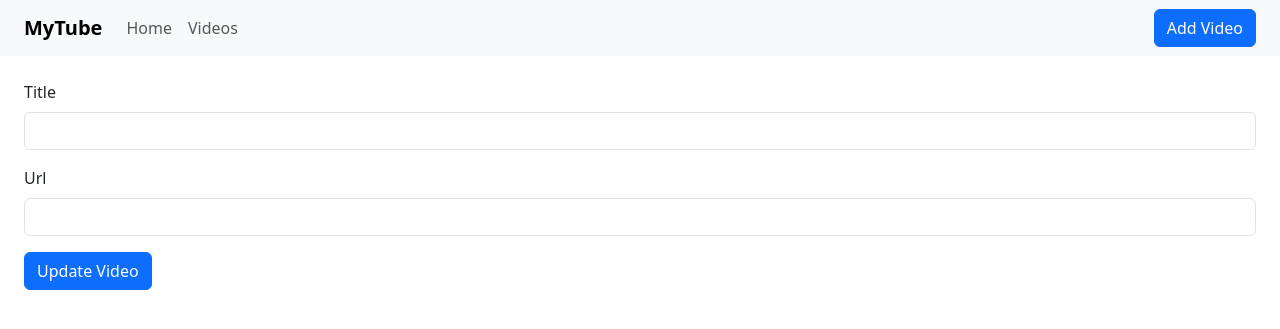
After one commit to nino-mau/flask-devops-project, a Flask app: template templates/video-update.html in a window 1280 px wide. The commit adds this page. Shown: the top 329 px of the page. Run offline with Flask 3, Linux system fonts and the light colour scheme; the template is opened without the code that fills it, so the values that code supplies are empty.

Commit message:
:sparkles:feat(video-update): implement video updating

```diff
--- a/app.py
+++ b/app.py
@@ -70,5 +70,27 @@ def delete_video(id):
     return redirect(url_for("home"))
 
 
+@app.route("/videos/update/<string:id>", methods=["POST", "GET"])
+def update_video(id):
+    video = Video.get(id)
+
+    if not video:
+        return render_template("error.html", code="400", message="Bad Request")
+
+    if request.method == "POST":
+        title = request.form["title"]
+        url = url_to_embed(request.form["url"])
+
+        if not title:
+            flash("Title is required!")
+        elif not url:
+            flash("Content is required!")
+        else:
+            Video.update(id, title, url)
+            return redirect(url_for("video", id=id))
+
+    return render_template("video-update.html", defaults=video)
+
+
 if __name__ == "__main__":
     app.run(debug=True)
--- /dev/null
+++ b/templates/video-update.html
@@ -0,0 +1,16 @@
+{% extends "base-layout.html" %}
+{% block content %}
+<form method="post">
+  <div class="mb-3">
+    <label for="exampleInputEmail1" class="form-label">Title</label>
+    <input type="text" name="title" class="form-control" id="exampleInputEmail1"
+      value="{{ request.form.get('title', defaults.title) }}" aria-describedby="emailHelp">
+  </div>
+  <div class="mb-3">
+    <label for="exampleInputEmail1" class="form-label">Url</label>
+    <input type="url" name="url" class="form-control" id="exampleInputEmail1"
+      value="{{ request.form.get('url', defaults.url) }}" aria-describedby="emailHelp">
+  </div>
+  <button type="submit" class="btn btn-primary">Update Video</button>
+</form>
+{% endblock %}
--- a/templates/video.html
+++ b/templates/video.html
@@ -7,10 +7,13 @@
     <p>Author: {{ metadata.author }}</p>
   </div>
   <iframe width="800" height="500" src="{{ video.url }}" frameborder="0"></iframe>
-  <div>
+  <div class="d-flex flex-row gap-4">
     <form method="post" action="{{ url_for('delete_video', id=video.id) }}">
       <button type="submit" class="btn btn-danger">Delete</button>
     </form>
+    <a href="{{ url_for('update_video', id=video.id) }}">
+      <button type="submit" class="btn btn-primary">Edit</button>
+    </a>
   </div>
 </div>
 {% endblock %}
```
